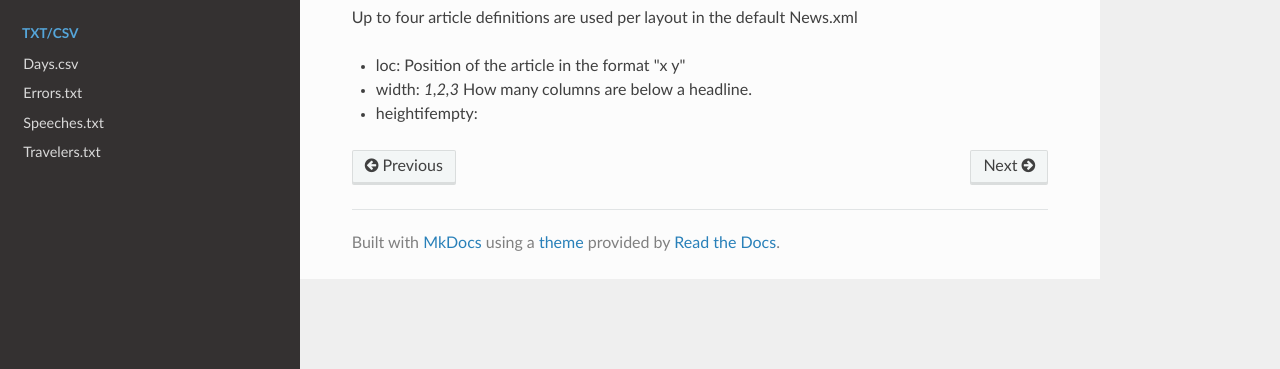
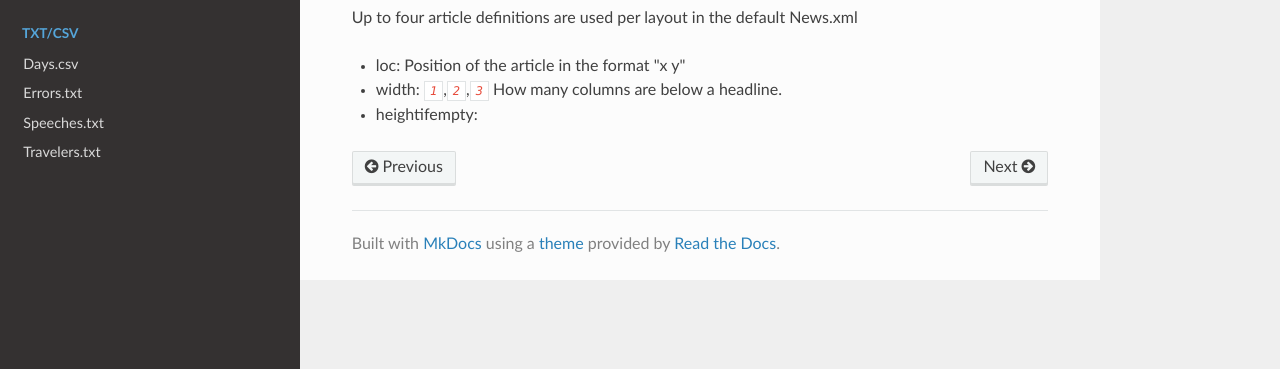
Before and after one commit to marinesciencedude/PapersPleaseModdingDoc, an MkDocs documentation site: the page built from docs/xml/News.md, in a window 1280 px wide. Shown: the part 399-768 px from the top of the page. Built offline with MkDocs 1.6.1, drawn with Linux system fonts in a browser that asks for light colours; nearby versions of some CDN libraries.

Commit message:
Adjusted parameter formatting for News.md
Now using inline code that is italicised

```diff
--- a/docs/xml/News.md
+++ b/docs/xml/News.md
@@ -17,5 +17,5 @@ Specifies the layout of the newspaper shown at the start of the day.
 Up to four article definitions are used per layout in the default News.xml
 
 * loc: Position of the article in the format "x y"
-* width: _1,2,3_ How many columns are below a headline.
+* width: _`1`_,_`2`_,_`3`_ How many columns are below a headline.
 * heightifempty:
```
